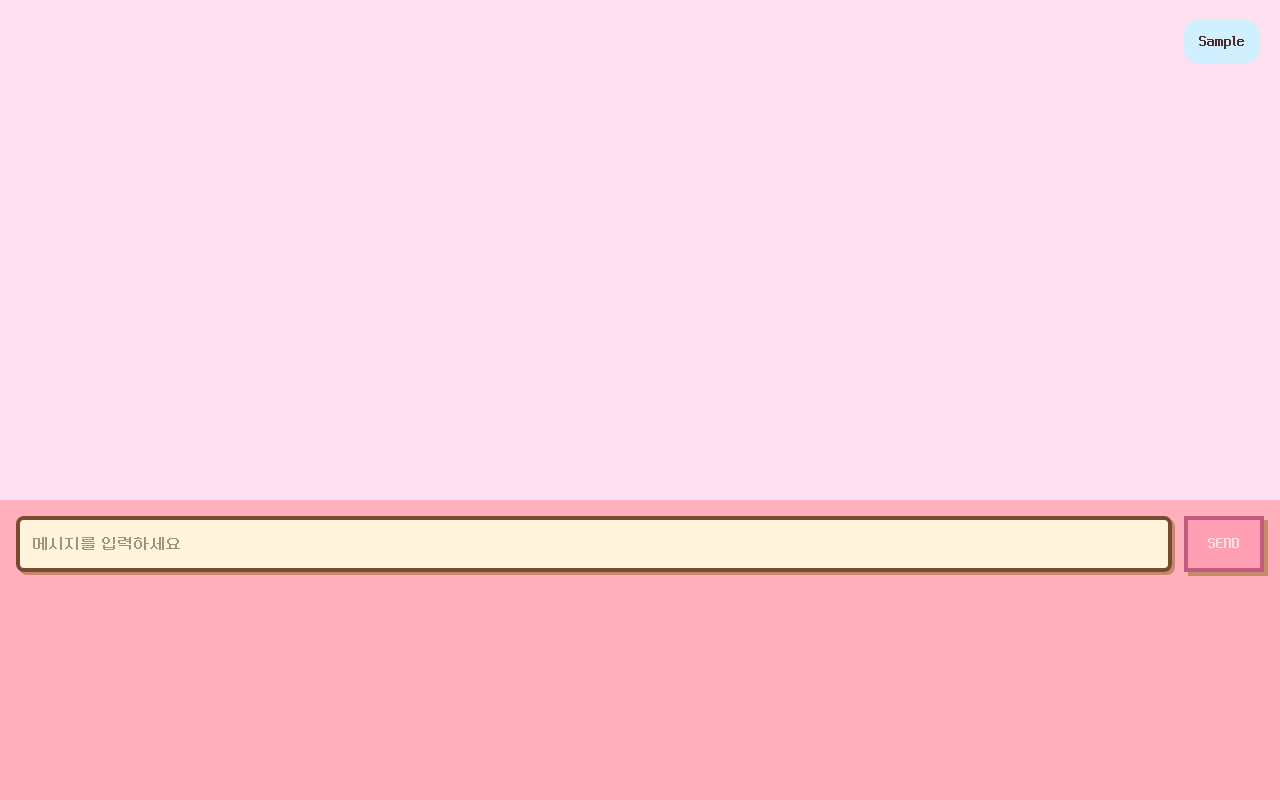
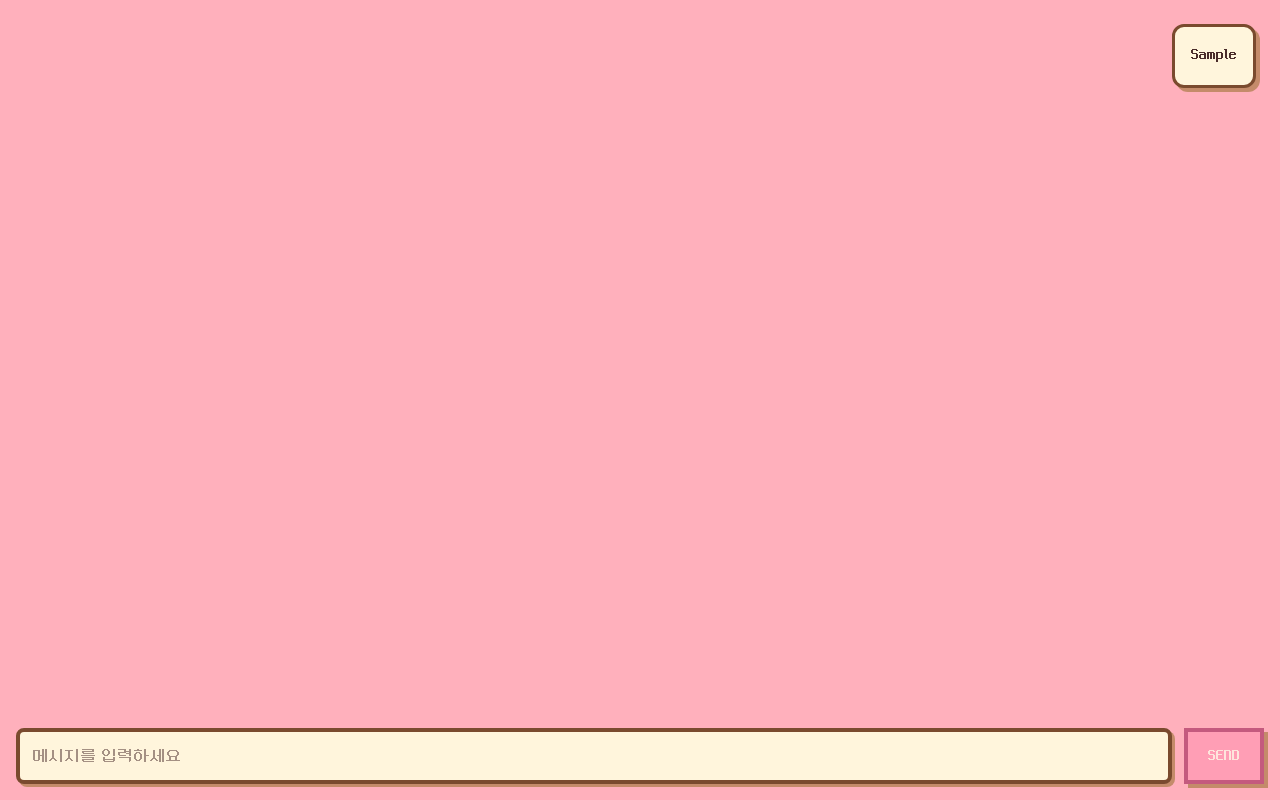
Before and after one commit to OutlierCapstone/Hackahoy, a Next.js app: page / in a window 1280 px wide. Both pictures are taken after typing "Sample" into the empty fields and a click on the button "SEND". Built offline with nearby package versions, Linux system fonts and the light colour scheme.

Commit message:
refactor: Improve ChatWindow layout and message handling
- Fix text overflow in message bubbles
- Add auto-scroll to bottom for new messages
- Consolidate Bubble component into ChatWindow
- Update image loading to use src/assets/images

```diff
--- a/src/components/Bubble.tsx
+++ /dev/null
@@ -1,26 +0,0 @@
-"use client";
-
-import { Message } from "@/types/chat";
-
-type Props = {
-  message: Message;
-};
-
-export default function MessageBubble({ message }: Props) {
-  const isUser = message.role === "user";
-
-  return (
-    <div
-      style={{
-        background: isUser ? "#d0f0ff" : "#ffd0f4",
-        padding: "10px 15px",
-        borderRadius: "15px",
-        marginBottom: "10px",
-        alignSelf: isUser ? "flex-end" : "flex-start",
-        maxWidth: "70%",
-      }}
-    >
-      {message.text}
-    </div>
-  );
-}
--- /dev/null
+++ b/src/components/ChatWindow.module.css
@@ -0,0 +1,42 @@
+.container { /* 스크롤 영역 */
+  padding: 24px;
+  display: flex;
+  flex-direction: column;
+  gap: 16px;
+  flex: 1;
+  overflow-y: auto;
+}
+
+.row { /* 메시지 한 줄 */
+  display: flex;
+  align-items: flex-start;
+  gap: 12px;
+}
+
+.user {
+  justify-content: flex-end;
+}
+
+.bot {
+  justify-content: flex-start;
+}
+
+.bubble {
+  background: #fff5dc;
+  border: 3px solid #7a4a2e;
+  border-radius: 12px;
+  padding: 16px;
+  max-width: 70%;
+  box-shadow: 4px 4px 0 #c48b6a;
+  line-height: 1.6;
+  white-space: pre-wrap;      /* 줄바꿈 허용 */
+  word-break: break-word;     /* 단어 길면 강제로 자름 */
+  overflow-wrap: break-word;  /* 최신 표준 */
+}
+
+.pirateImage {
+  width: 64px;
+  height: 64px;
+  image-rendering: pixelated;
+  alt: "Pirate Icon";
+}
--- a/src/components/ChatWindow.tsx
+++ b/src/components/ChatWindow.tsx
@@ -1,28 +1,41 @@
+// components/ChatWindow.tsx
+
 "use client";
 
 import { Message } from "@/types/chat";
-import Bubble from "@/components/Bubble";
+import styles from "@/components/ChatWindow.module.css";
+import { useEffect, useRef } from "react";
+import pirateImage from "@/assets/images/pirate.png";
 
 type Props = {
   messages: Message[];
 };
 
+
 export default function ChatWindow({ messages }: Props) {
+  const bottomRef = useRef<HTMLDivElement>(null);
+  useEffect(() => {
+    bottomRef.current?.scrollIntoView({ behavior: "smooth" });
+}, [messages]);
+
   return (
-    <div
-      style={{
-        height: "500px",
-        overflowY: "auto",
-        padding: "20px",
-        display: "flex",
-        flexDirection: "column",
-        gap: "10px",
-        background: "#ffe0f0",
-      }}
-    >
-      {messages.map((m) => (
-        <Bubble key={m.id} message={m} />
+    <div className={styles.container}>
+      {messages.map((msg) => (
+        <div
+          key={msg.id}
+          className={`${styles.row} ${
+            msg.role === "user" ? styles.user : styles.bot
+          }`}
+        >
+          {msg.role === "bot" && (
+            <img src={pirateImage.src}
+              className={styles.pirateImage}
+            />
+          )}
+          <div className={styles.bubble}>{msg.text}</div>
+        </div>
       ))}
+      <div ref={bottomRef} />
     </div>
   );
 }
```
Also changed, not shown: src/assets/images/pirate.png (added).
